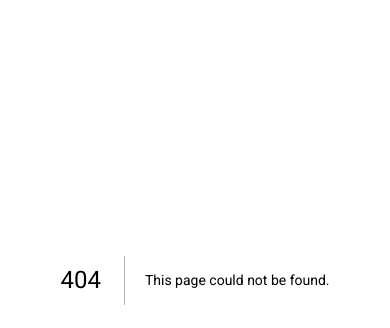
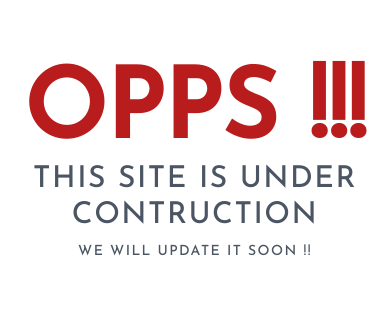
Before and after one commit to harsh-bardolia/anti-depression-media, a Next.js app: page /result in a window 390 px wide. Before the commit this address had no page. Shown: the part 142-470 px from the top of the page. Built offline with nearby package versions, Linux system fonts and the light colour scheme.

Commit message:
Add responsiveness & Result

```diff
--- a/pages/components/Banner.js
+++ b/pages/components/Banner.js
@@ -6,7 +6,7 @@ import Quoto from "./Quoto";
 const Banner = () => {
   return (
     <div className="dark:bg-gray-700 pt-10">
-      <div className="relative h-[300px] w-100vw mt-2 sm:h-[360px] md:h-[400px] lg:h-[450px] xl:h-[500px] 2xl:h-[600px] ">
+      <div className="relative h-[300px] w-100vw mt-10 sm:mt-8 md:mt-7 lg:mt-6 xl:mt-4 2xl:mt-3 sm:h-[360px] md:h-[400px] lg:h-[450px] xl:h-[500px] 2xl:h-[600px] ">
         <Image
           src={BannerImage}
           layout="fill"
--- a/pages/components/Feature.js
+++ b/pages/components/Feature.js
@@ -5,7 +5,7 @@ const Feature = () => {
   return (
     <div className="dark:bg-gray-600 bg-white pt-16">
       <div className="flex flex-col mt-1 items-center w-fill  ">
-        <div className="p-3 text-[4.2rem] sm:text-[4.5rem] md:text-[4.8rem] lg:text-[5.5rem] font-Josefin text-[#FF5A5F] ">
+        <div className="p-4 text-[4.2rem] sm:text-[4.5rem] md:text-[4.8rem] lg:text-[5.5rem] font-Josefin text-[#FF5A5F] ">
           FEATURES
         </div>
         <div className="flex flex-col items-start font-normal text-justify w-screen bg-slate-400 rounded-sm dark:bg-gray-300 ">
--- a/pages/letstest.js
+++ b/pages/letstest.js
@@ -1,4 +1,5 @@
 import { ArrowRightCircleIcon } from "@heroicons/react/24/outline";
+import Link from "next/link";
 import React, { useState } from "react";
 import Header from "./components/Header";
 
@@ -17,8 +18,8 @@ const Letstest = () => {
           Let&apos;s Test
         </div>
         <div className="p-5 m-6  bg-gray-300 rounded-xl">
-          <div className="w-auto">
-            <ul className="list-decimal list-outside  p-5 m-2">
+          <div className="w-fill">
+            <ul className="items-center list-decimal list-outside  p-5 m-2">
               {/* First Question */}
               <li key={1} className="text-start text-lg text-black font-bold">
                 How often have you had little interest or pleasure in doing
@@ -729,10 +730,12 @@ const Letstest = () => {
             </ul>
           </div>
           <div className="flex items-center justify-center">
-            <button className="bg-[#FF5A5F] flex justify-between py-3 px-6 text-white rounded-lg shadow-sm hover:shadow-xl active:scale-90 transition duration-150 ">
-              Submit
-              <ArrowRightCircleIcon className="pl-3 h-6 items-center text-white" />
-            </button>
+            <Link href='./result'>
+              <button className="bg-[#FF5A5F] flex justify-between py-3 px-6 text-white rounded-lg shadow-sm hover:shadow-xl active:scale-90 transition duration-150 ">
+                Submit
+                <ArrowRightCircleIcon className="pl-3 h-6 items-center text-white" />
+              </button>
+            </Link>
           </div>
         </div>
       </div>
--- /dev/null
+++ b/pages/result.js
@@ -0,0 +1,26 @@
+import React, { useState } from "react";
+import Header from "./components/Header";
+
+const Result = () => {
+  const [x, setX] = useState(false);
+  const toggleTheme = () => {
+    setX(!x);
+  };
+  return (
+    <>
+      <div className="flex flex-col mt-52 text-center  items-center justify-center dark:bg-gray-300">
+        <p className="text-red-700  font-Josefin font-extrabold text-8xl ">
+          OPPS !!!
+        </p>
+        <p className="text-gray-600  font-Josefin text-3xl tracking-wider">
+          THIS SITE IS UNDER CONTRUCTION
+        </p>
+        <p className="text-gray-600 tracking-widest p-2 text-sm font-Josefin">
+          WE WILL UPDATE IT SOON !!
+        </p>
+      </div>
+    </>
+  );
+};
+
+export default Result;
```
